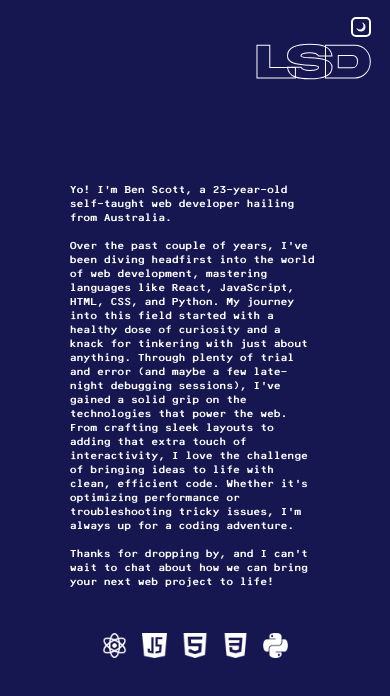
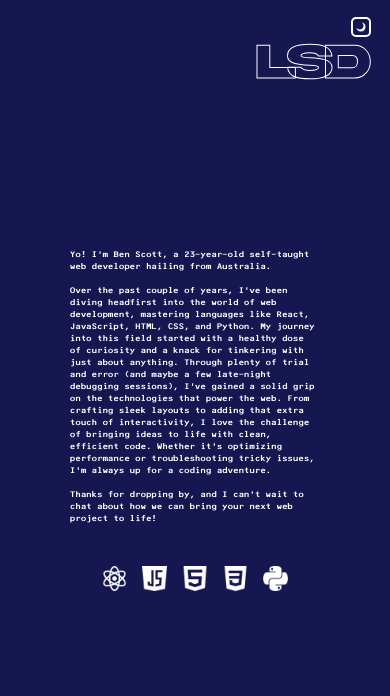
Before and after one commit to benscottdev/LSD, a React (Create React App) app: page /about in a window 390 px wide. Shown: the top 696 px of the page. Built offline with nearby package versions, Linux system fonts and the light colour scheme.

Commit message:
about page mobile sizing changes

```diff
--- a/src/App.css
+++ b/src/App.css
@@ -266,8 +266,8 @@ body {
 
   .about p {
     width: 250px;
-    font-size: 10px;
-    line-height: 14px;
+    font-size: 8px;
+    line-height: 12px;
   }
 
   .workItems {
```
